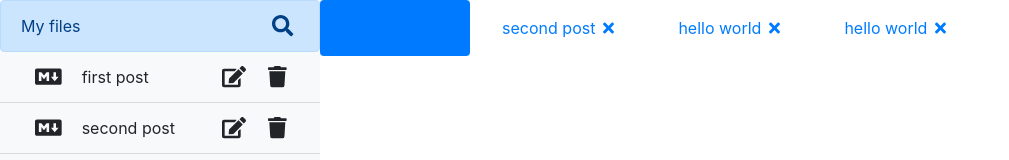
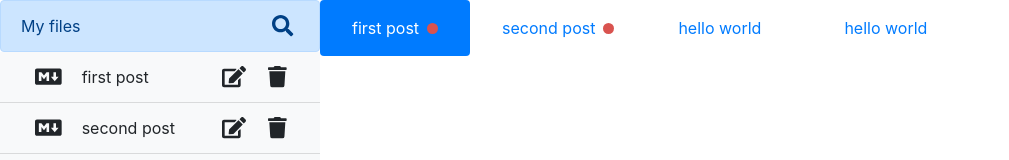
Before and after one commit to cutePanda123/cloud-markdown-editor, a React (Create React App) app: page / in a window 1280 px wide. Shown: the top 160 px of the page, without its empty margins (0-1009 px from the left). Built offline with nearby package versions, Linux system fonts and the light colour scheme; the HTML template or start-up script is replaced by a standard one.

Commit message:
implemented save icon and close icon stylings

```diff
--- a/src/App.js
+++ b/src/App.js
@@ -50,8 +50,10 @@ function App() {
         <div className="col-9 right-panel">
           <TabList
             files={defaultFiles}
-            activeId={1}
+            activeId='1'
+            unsavedIds={['1', '2']}
             onClickTab={(id) => {console.log('click tab:' + id)}}
+            onCloseTab={(id) => {console.log('close tab:' + id)}}
           />
         </div>
       </div>
--- a/src/componments/TabList.js
+++ b/src/componments/TabList.js
@@ -3,15 +3,19 @@ import PropTypes from "prop-types";
 import classNames from "classnames";
 import { FontAwesomeIcon } from "@fortawesome/react-fontawesome";
 import { faTimes } from "@fortawesome/free-solid-svg-icons";
+import "./TabList.scss";
 
 const TabList = ({ files, activeId, unsavedIds, onClickTab, onCloseTab }) => {
   return (
-    <ul className="nav nav-pills">
+    <ul className="nav nav-pills tablist-component">
       {files.map((file, index) => {
+        const isUnsaved = unsavedIds.includes(file.id);
         const fClassName = classNames({
           "nav-link": true,
-          active: file.id == activeId,
+          active: file.id === activeId,
+          withUnsaved: isUnsaved,
         });
+
         return (
           <li className={fClassName} key={file.id}>
             <a
@@ -22,10 +26,19 @@ const TabList = ({ files, activeId, unsavedIds, onClickTab, onCloseTab }) => {
               className="nav-link"
               href="#"
             >
-              {file.title}
-              <span className='ml-2'>
+              <span className="title">{file.title}</span>
+              <span
+                className="ml-2 close-icon"
+                onClick={(e) => {
+                  e.stopPropagation();
+                  onClickTab(file.id);
+                }}
+              >
                 <FontAwesomeIcon icon={faTimes} />
               </span>
+              {isUnsaved && (
+                <span className="rounded-circle unsaved-icon ml-2"></span>
+              )}
             </a>
           </li>
         );
--- /dev/null
+++ b/src/componments/TabList.scss
@@ -0,0 +1,30 @@
+.tablist-component {
+    .close-icon {
+        visibility: hidden;
+    }
+    .nav-link:hover .close-icon {
+        visibility: visible;
+    }
+    .nav-link.active .close-icon {
+        visibility: visible;
+    }
+    .nav-link.active .title {
+        color: white;
+    }
+    .unsaved-icon {
+        display: inline-block;
+        background-color: #d9534f;
+        width: 11px;
+        height: 11px;
+    }
+    .withUnsaved.nav-link .close-icon {
+        display: none;
+    }
+    .withUnsaved.nav-link:hover .close-icon {
+        display: inline-block;
+    }
+    .withUnsaved.nav-link:hover .unsaved-icon {
+        display: none;
+    }
+
+}
```
